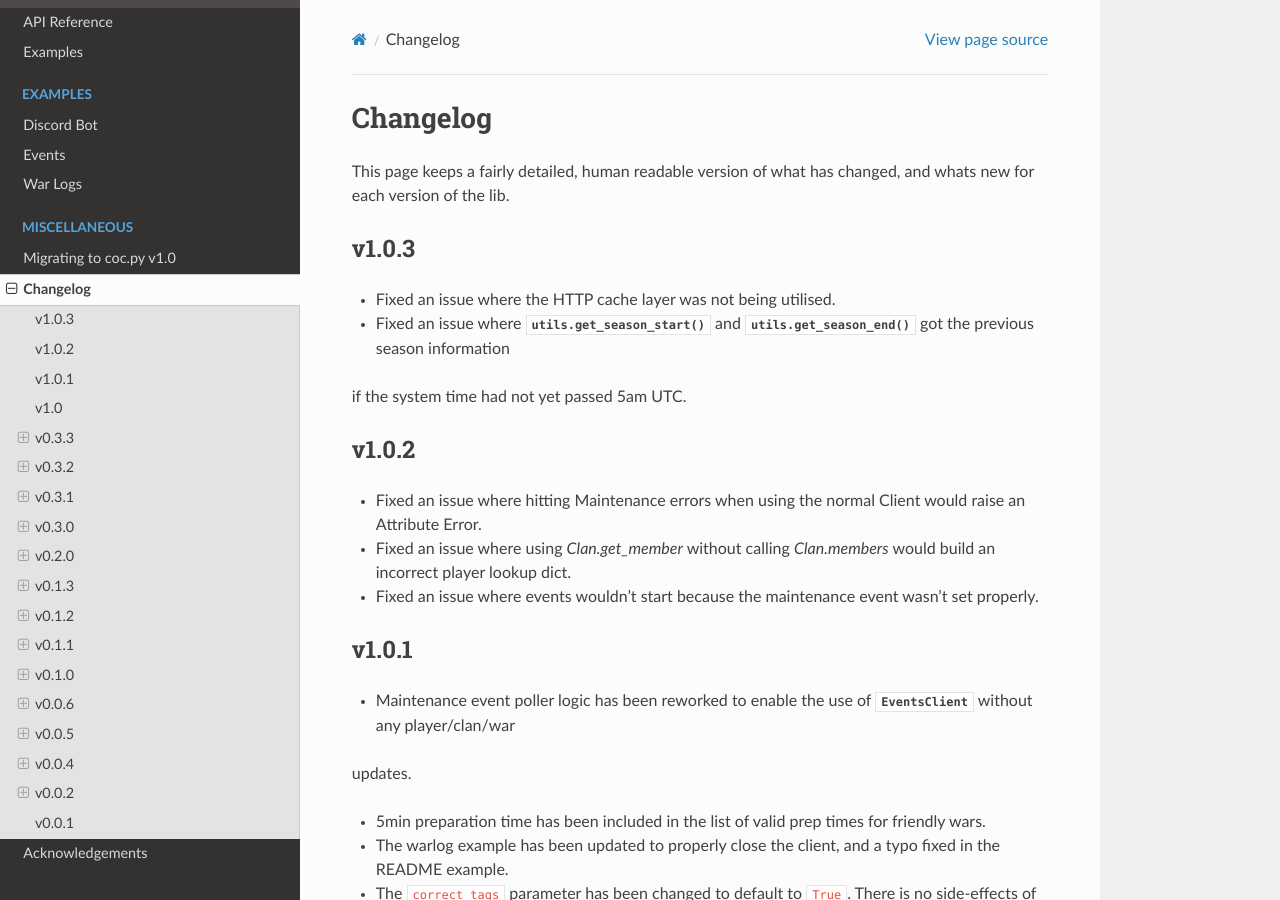
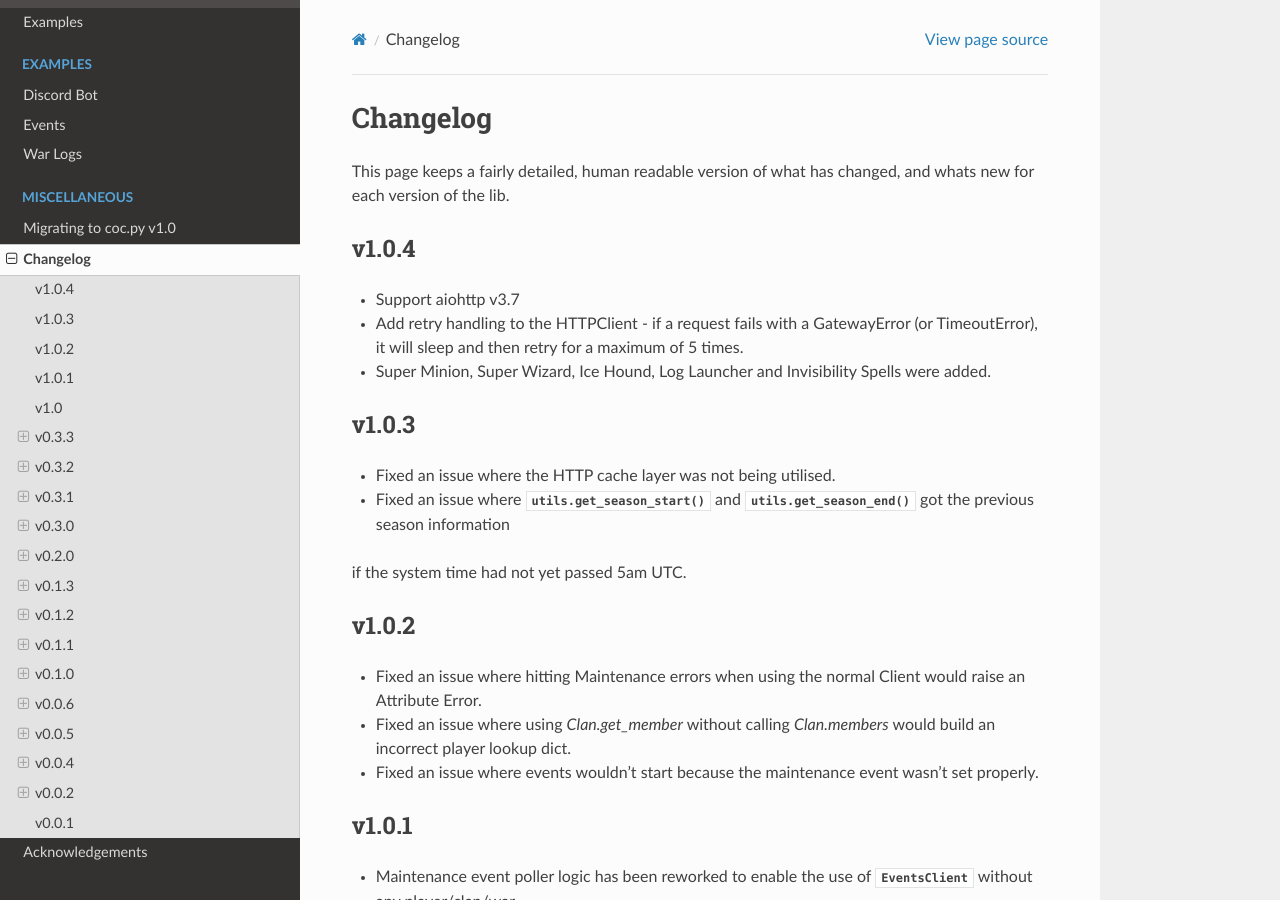
Before and after one commit to mathsman5133/coc.py, a Sphinx documentation site: the page built from docs/miscellaneous/changelog.rst, in a window 1280 px wide and 900 px high. Built offline with Sphinx 7.4.7 and the Read the Docs theme 2.0.0, drawn with Linux system fonts in a browser that asks for light colours; pages that are not in the unit, such as notebooks, are missing from menus.

Commit message:
Update changelog for v1.0.4

```diff
--- a/docs/miscellaneous/changelog.rst
+++ b/docs/miscellaneous/changelog.rst
@@ -6,6 +6,15 @@ Changelog
 ===========
 This page keeps a fairly detailed, human readable version
 of what has changed, and whats new for each version of the lib.
+
+v1.0.4
+------
+
+- Support aiohttp v3.7
+
+- Add retry handling to the HTTPClient - if a request fails with a GatewayError (or TimeoutError), it will sleep and then retry for a maximum of 5 times.
+
+- Super Minion, Super Wizard, Ice Hound, Log Launcher and Invisibility Spells were added.
 
 v1.0.3
 ------
```
